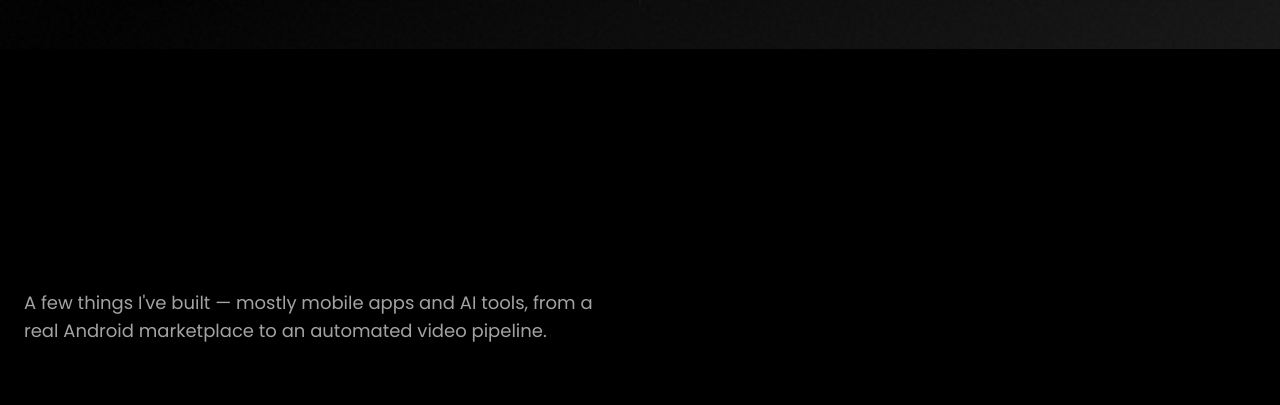
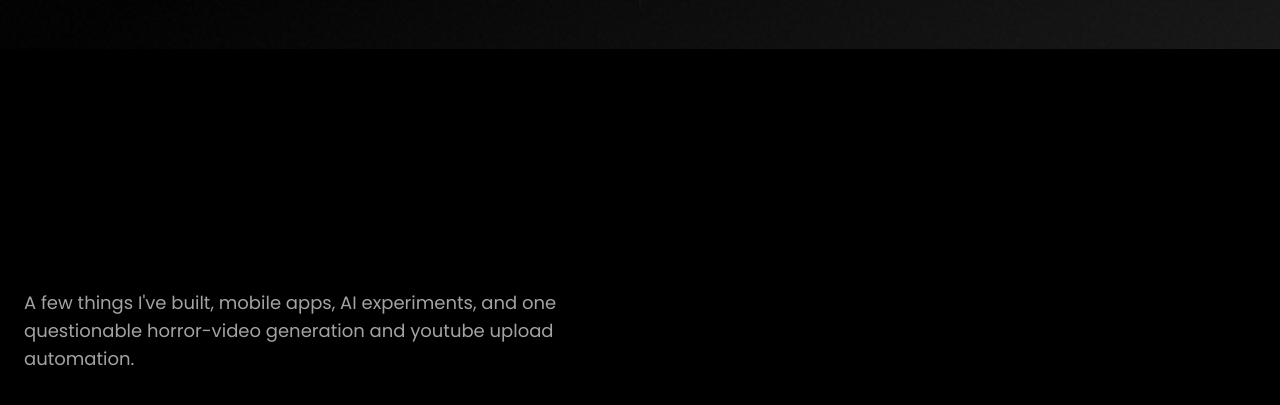
Before and after one commit to numan259/portfolio, a React (Vite) app: page / in a window 1280 px wide. Shown: the part 751-1156 px from the top of the page. Built offline with nearby package versions, Linux system fonts and the light colour scheme.

Commit message:
Rewrite projects intro line

```diff
--- a/src/App.tsx
+++ b/src/App.tsx
@@ -524,7 +524,7 @@ function ProjectsSection({ onProjectClick }: { onProjectClick: (project: typeof
             Selected Works
           </h2>
           <p className="text-neutral-400 text-lg mt-4 max-w-xl">
-            A few things I've built — mostly mobile apps and AI tools, from a real Android marketplace to an automated video pipeline.
+            A few things I've built, mobile apps, AI experiments, and one questionable horror-video generation and youtube upload automation.
           </p>
         </div>
 
```
